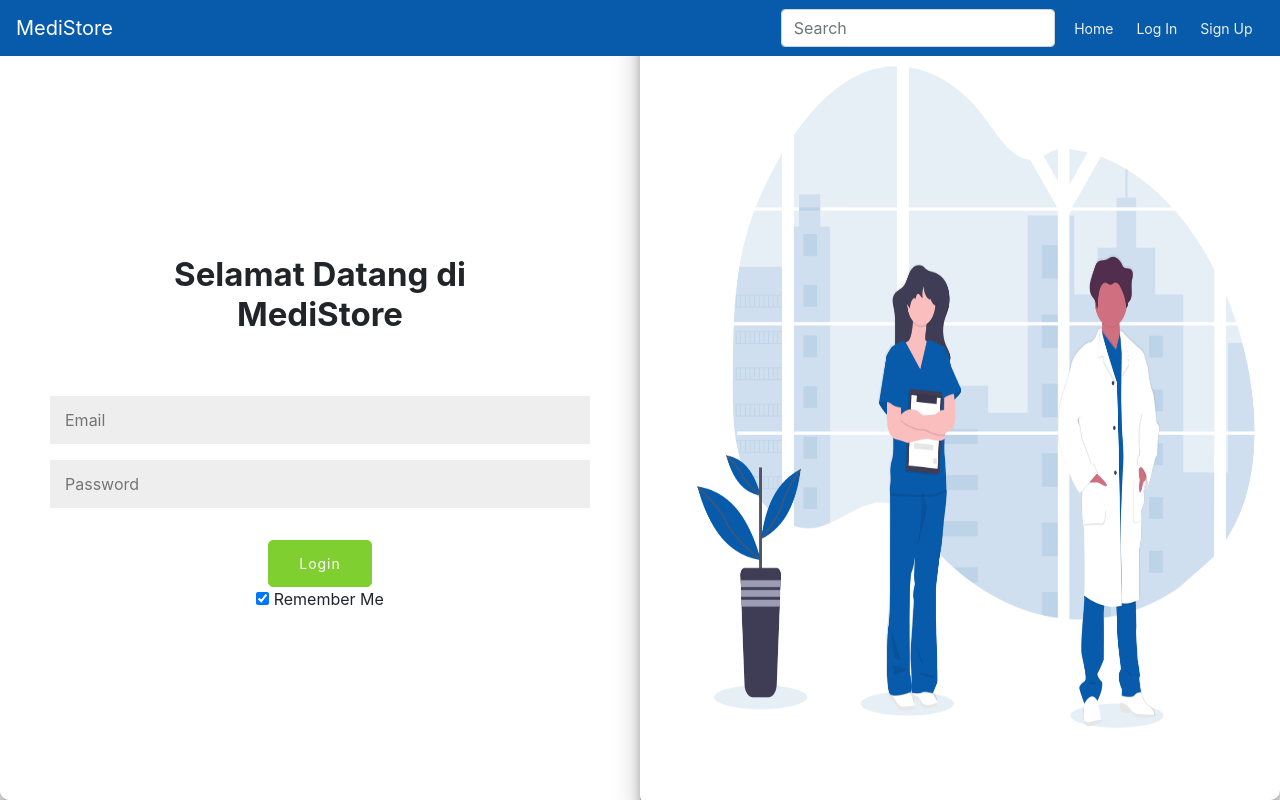
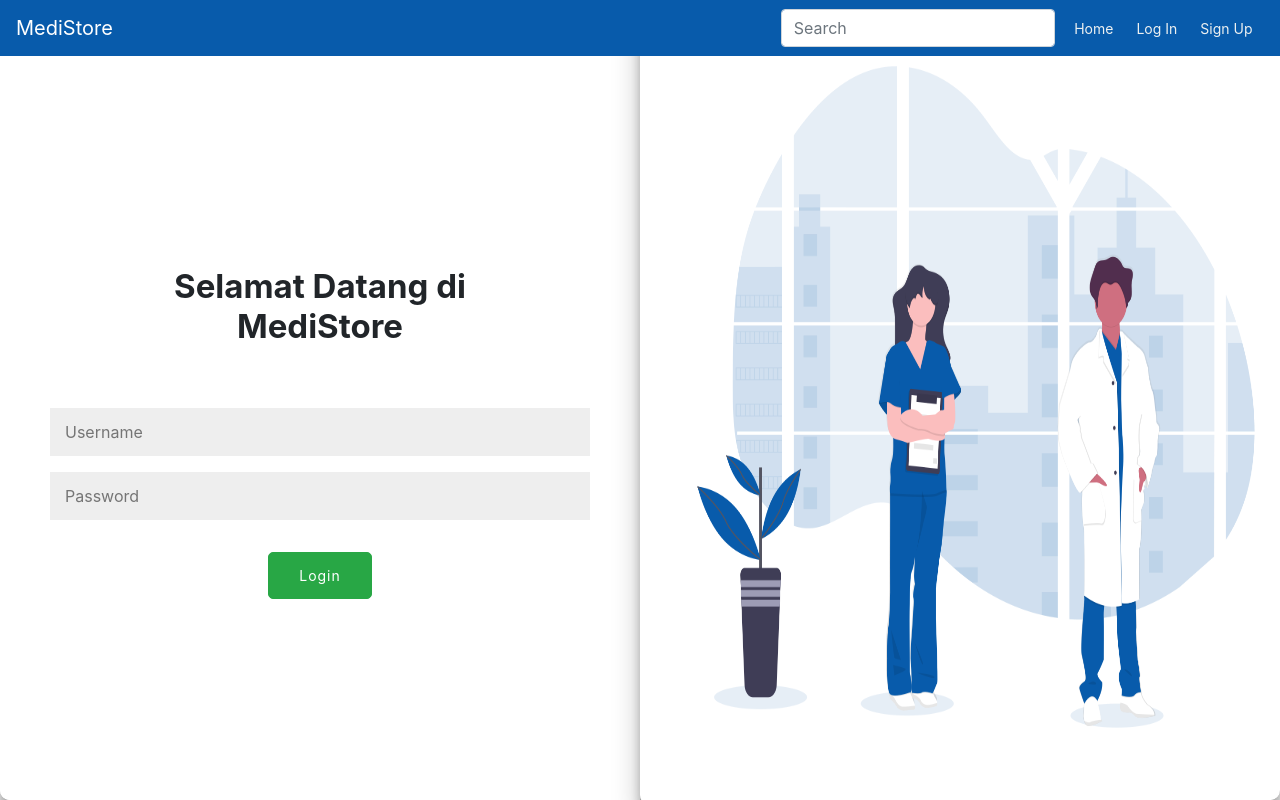
Before and after one commit to rahmafadhila/MediStore, a CodeIgniter app: page /tubes/index.php/welcome/Login in a window 1280 px wide. Run offline with CodeIgniter, Linux system fonts and the light colour scheme; some libraries are stand-ins or nearby versions; some web fonts are replaced.

Commit message:
Sign Up dan Login Lengkap

```diff
--- a/application/controllers/Welcome.php
+++ b/application/controllers/Welcome.php
@@ -19,20 +19,72 @@ class Welcome extends CI_Controller
 	 * map to /index.php/welcome/<method_name>
 	 * @see https://codeigniter.com/user_guide/general/urls.html
 	 */
-	public function index()
-	{
+
+	function __construct(){
+		parent::__construct();
+		$this->load->model("m_Login");
+	}
+
+	public function index(){
 		// $this->load->view('welcome_message');
 		$this->load->view('Users/Template/header');
 		$this->load->view('Users/Home/Home');
-		//$this->load->view('Users/Register/Register');
 	}
+
 	public function Login(){
-		$this->load->view('Users/Template/header');
-		// $this->load->view('Users/Home/Home');
-		$this->load->view('Users/Login/Login');
+
+		//$message="Username atau Password yang Anda Masukkan Salah";
+
+		if ($this->input->method() == 'post') {
+			$data = ['username' => $this->input->post('uname'), 'password' => $this->input->post('pw')];
+
+			if ($this->m_Login->login($data)) {
+					$this->session->set_userdata('username', $data['username']);
+                	redirect('/');
+            }
+            else {
+				$this->load->view('Users/Template/header');
+                $this->load->view('Users/Login/Login', ['error_msg' => 'Username atau Password yang Anda Masukkan Salah']);
+            }
+		}
+
+		else {
+			$this->load->view('Users/Template/header');
+			$this->load->view('Users/Login/Login');
+		}
+
 	}
-	public function SignUp(){
-		$this->load->view('Users/Template/header');
-		$this->load->view('Users/Signup/Signup');
+
+	public function Signup(){
+
+		if ($this->input->method() == 'post') {
+			$data = ['nama' => $this->input->post('nama'), 'username' => $this->input->post('uname'), 'password' => $this->input->post('pw'), 'status' => 0];
+
+			if ($this->m_Login->signup($data)) {
+				$this->session->set_userdata('username', $data['username']);
+                redirect('/');
+            }
+            else {
+				$this->load->view('Users/Template/header');
+                $this->load->view('Users/Login/Login', ['error_msg' => 'Username atau Password yang Anda Masukkan Salah']);
+            }
+		}
+
+		else {
+			$this->load->view('Users/Template/header');
+			$this->load->view('Users/Signup/Signup');
+		}
+	}
+
+	public function Cart(){
+		// $this->load->view('welcome_message');
+		//$this->load->view('Admin/header');
+		$this->load->view('Cart/crud_cart');
+	}
+
+	public function Admin(){
+		// $this->load->view('welcome_message');
+		//$this->load->view('Admin/header');
+		$this->load->view('Admin/crud_user');
 	}
 }
--- /dev/null
+++ b/application/models/m_Login.php
@@ -0,0 +1,24 @@
+<?php
+class m_login extends CI_Model{
+
+    public function cekuname($username){
+        //cek username
+        return $this->db->get_where('users', ['username' => $username])->num_rows() > 0;
+    }
+
+    public function login($data) {
+        //cek data ada pada db atau tidak
+        return $this->db->get_where('users', $data)->num_rows() == 1;
+    }
+
+    public function signup($data){
+        //insert data ke table users
+        return $this->db->insert('users', $data);
+    }
+
+    public function getusers($username){
+        //menampilkan data berdasarkan username, jika tidak ada maka melakukan return false
+        return $this->cekuname($username) ? $this->db->get_where('users', ['username' => $username])->row_array() : false;
+    }
+}
+?>
--- a/application/views/Users/Login/Login.php
+++ b/application/views/Users/Login/Login.php
@@ -31,8 +31,7 @@
 
             .button1 {
                 border-radius: 5px;
-                border: 1px solid #80CF31;
-                background-color: #80CF31;
+                border: 1px solid #28A745;
                 color: #FFFFFF;
                 font-size: 14px;
                 font-weight: normal;
@@ -126,7 +125,7 @@
             }
 
             button:hover {
-                opacity: 0.8;
+                opacity: 0.7;
             }
 
             .overlay-right {
@@ -157,15 +156,15 @@
     <body>
         <div class="container1" id="container">
             <div class="form-container log-in-container">
-                <form action="#" class="form1">
+                <form action="<?= base_url();?>Welcome/Login/" method="post" class="form1">
                     <h1>Selamat Datang di MediStore</h1>
-                    <input class="input1" type="email" placeholder="Email"/>
-                    <input class="input1" type="password" placeholder="Password"/><br>
-                    <button class="button1">Login</button>
+                    <?php if(isset($error_msg)) { ?>
+                        <div class="alert alert-danger" role="alert"> <?= $error_msg ?> </div>
+                    <?php } ?>
+                    <input class="input1" name="uname" type="text" placeholder="Username" required="required">
+                    <input class="input1" name="pw" type="password" placeholder="Password" required="required"><br>
+                    <button class="button1 btn-success ">Login</button>
                     <label>
-                            <input type="checkbox" id="check" checked="checked" name="remember">
-                            Remember Me
-                    </label>
                 </form>
             </div>
             <div class="form-container log-in-container bground overlay-container overlay-right"></div>
```
Also changed, not shown: application/views/Users/Signup/Signup.php (+8 -13 lines).
